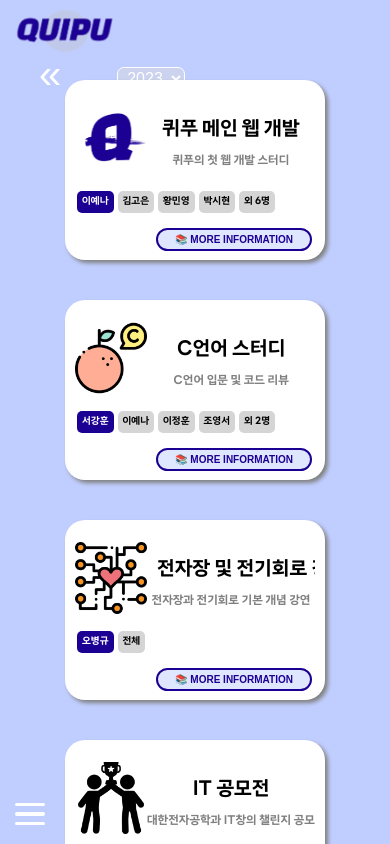
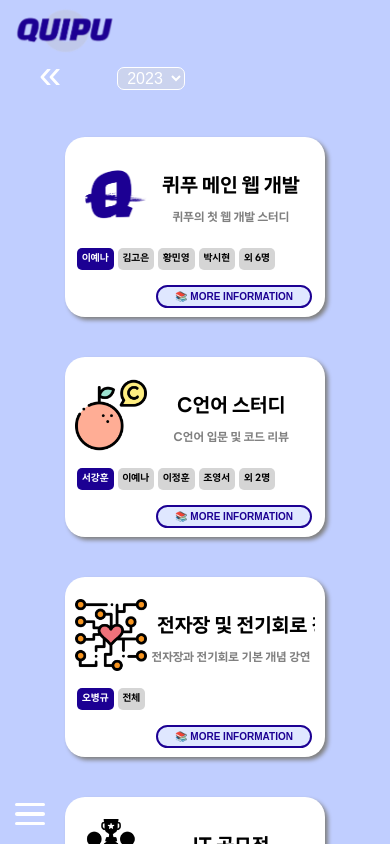
Before and after one commit to Quipu-Developers/quipu-main-frontend, a React (Create React App) app: page /activity-detail in a window 390 px wide. Built offline with nearby package versions, Linux system fonts and the light colour scheme.

Commit message:
chore: 브라우저 아래 잘림 이슈 해결 js vh

```diff
--- a/src/components/ActivityDetail/ActivityDetail.css
+++ b/src/components/ActivityDetail/ActivityDetail.css
@@ -11,7 +11,7 @@
     scrollbar-width: none;
 
     @media (max-width: 900px) {
-        height: calc(100% - 60px);
+        height: calc(100vh - 60px);
     }
 }
 
--- a/src/components/RecommendSite/RecommendSite.css
+++ b/src/components/RecommendSite/RecommendSite.css
@@ -7,7 +7,7 @@
 
     @media (max-width: 800px){
         width:100%;
-        height: calc(100% - 60px);
+        height: calc(100vh - 60px);
         overflow-y: scroll;
         -ms-overflow-style: none;
         scrollbar-width: none;
--- a/src/index.css
+++ b/src/index.css
@@ -4,7 +4,7 @@ html {
 
 body,
 html {
-  height: 100%;
+  height: 100vh;
   overflow: hidden;
 
   @media (max-width: 400px) {
@@ -24,7 +24,7 @@ nav {
 }
 
 section {
-  height: 100%;
+  height: 100vh;
 }
 
 p {
```
Also changed, not shown: src/components/Home/Object3D1.jsx (line endings or trailing spaces).
